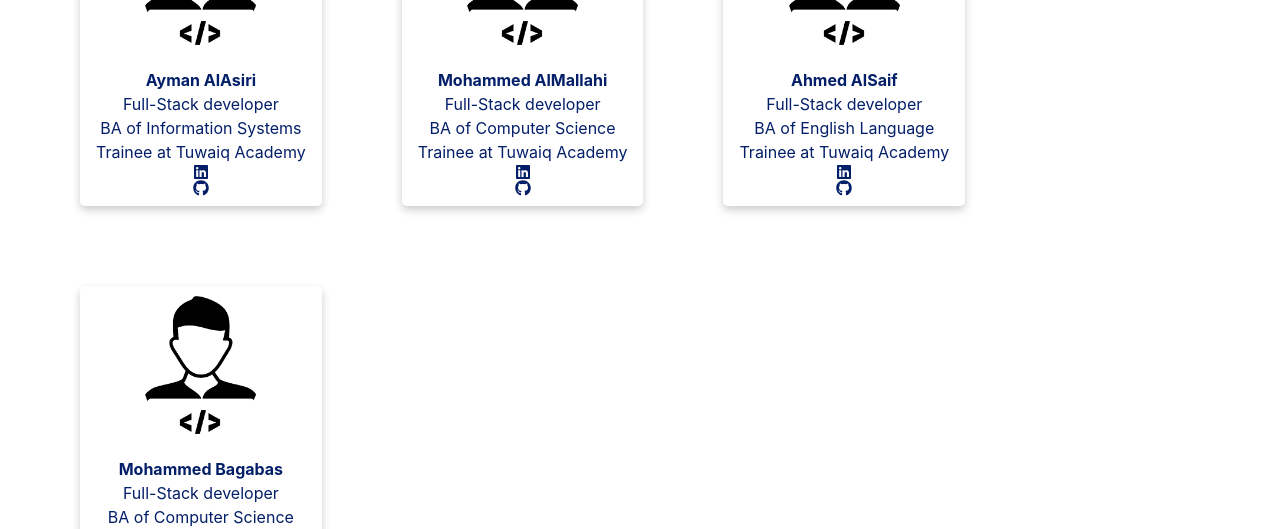
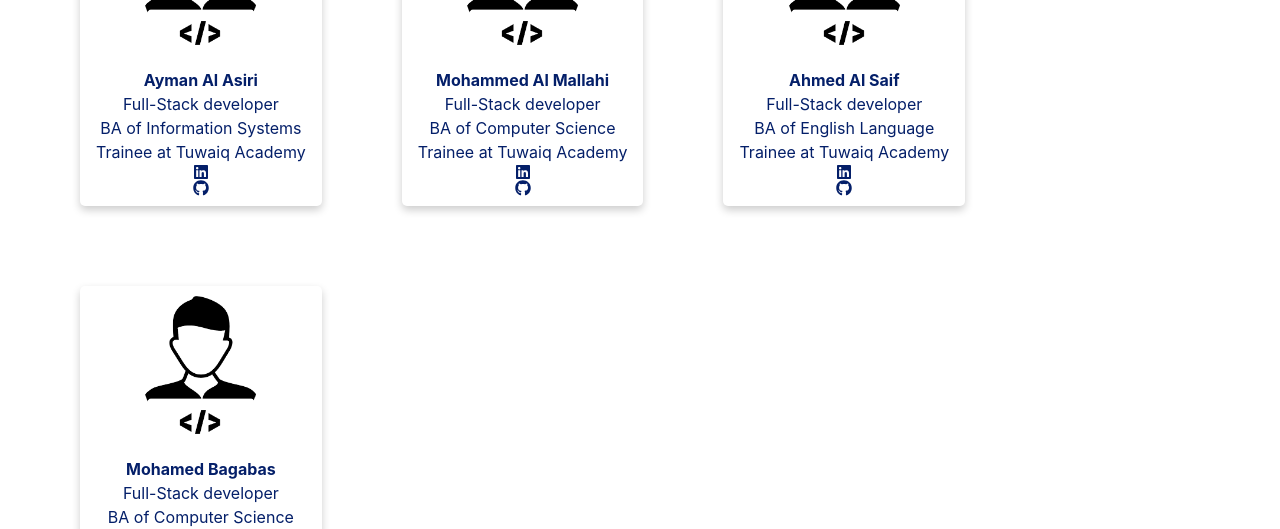
Before and after one commit to almallahi98/saudi-geeks, a React (Create React App) app: page /aboutus in a window 1280 px wide. Shown: the part 272-801 px from the top of the page. Built offline with nearby package versions, Linux system fonts and the light colour scheme.

Commit message:
Ready to merge

```diff
--- a/src/App.css
+++ b/src/App.css
@@ -46,7 +46,7 @@
   }
 
   .card:hover {
-    box-shadow: 0 8px 16px 0 rgba(0,0,0,0.2);
+    box-shadow: 0 8px 16px 0 rgba(0,0,0,0.3);
   }
 
   .AboutUsImage{
--- a/src/component/About_us/CardAboutUs.jsx
+++ b/src/component/About_us/CardAboutUs.jsx
@@ -25,7 +25,7 @@ function CardAboutUs() {
           />
           <div className="containerForCard">
             <h4>
-              <b>Ayman AlAsiri</b>
+              <b>Ayman Al Asiri</b>
             </h4>
             <p>Full-Stack developer</p>
             <p>BA of Information Systems</p>
@@ -52,7 +52,7 @@ function CardAboutUs() {
           />
           <div className="containerForCard">
             <h4>
-              <b>Mohammed AlMallahi</b>
+              <b>Mohammed Al Mallahi</b>
             </h4>
             <p>Full-Stack developer</p>
             <p>BA of Computer Science </p>
@@ -79,7 +79,7 @@ function CardAboutUs() {
           />
           <div className="containerForCard">
             <h4>
-              <b>Ahmed AlSaif</b>
+              <b>Ahmed Al Saif</b>
             </h4>
             <p>Full-Stack developer</p>
             <p>BA of English Language</p>
@@ -106,7 +106,7 @@ function CardAboutUs() {
           />
           <div className="containerForCard">
             <h4>
-              <b>Mohammed Bagabas</b>
+              <b>Mohamed Bagabas</b>
             </h4>
             <p>Full-Stack developer</p>
             <p>BA of Computer Science</p>
```
